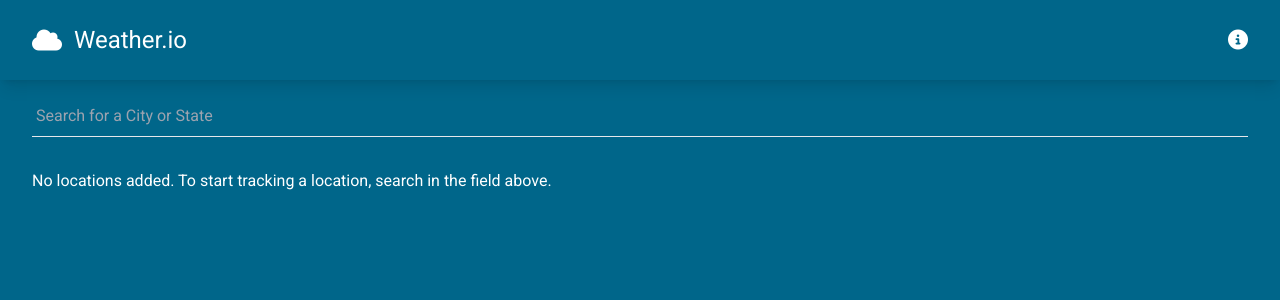
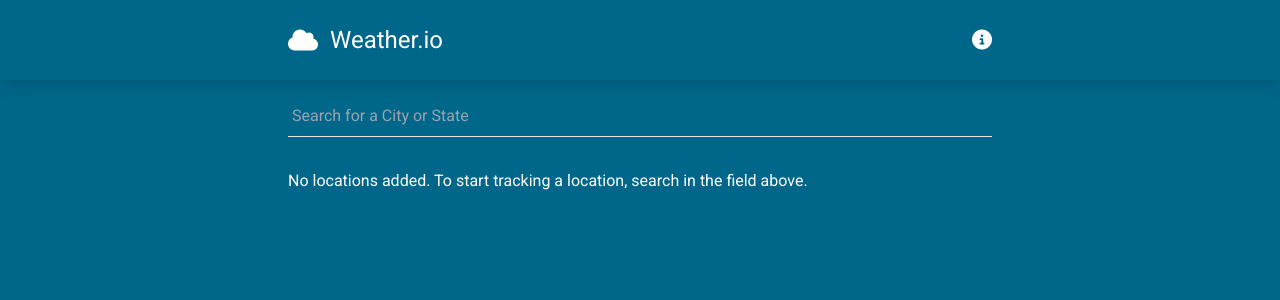
Before and after one commit to MrDevaa/WeatherApp, a Vue app: page / in a window 1280 px wide. Shown: the top 300 px of the page. Built offline with nearby package versions, Linux system fonts and the light colour scheme.

Commit message:
final commit

```diff
--- a/src/components/AnimatedPlaceholder.vue
+++ b/src/components/AnimatedPlaceholder.vue
@@ -1,6 +1,5 @@
 <template>
-    <div class="bg-gradient-to-r from-gray-100
-    animate-pulse">
-        &nbsp;
+    <div class="animate-pulse bg-gradient-to-r from-gray-100 ">
+      &nbsp;
     </div>
-</template>
+  </template>
--- a/tailwind.config.js
+++ b/tailwind.config.js
@@ -1,19 +1,10 @@
-// /** @type {import('tailwindcss').Config} */
-// export default {
-//   content: [],
-//   theme: {
-//     extend: {},
-//   },
-//   plugins: [],
-// }
-
 module.exports = {
   content: ["./index.html", "./src/**/*.{vue,js,ts,jsx,tsx}"],
   theme: {
     extend: {
-    colors: {
-      "weather-primary":"#00668A",
-      "weather-secondary":"#004E71",
+      colors: {
+        "weather-primary": "#00668A",
+        "weather-secondary": "#004E71",
       },
     },
     fontFamily: {
@@ -23,10 +14,10 @@ module.exports = {
       padding: "2rem",
       center: true,
     },
-    screen: {
-      sm:"640px",
-      md:"768px",
+    screens: {
+      sm: "640px",
+      md: "768px",
     },
   },
-  Plugins: [],
+  plugins: [],
 };
```
Also changed, not shown: 1 other file (tests, documents, lock files or other folders).
